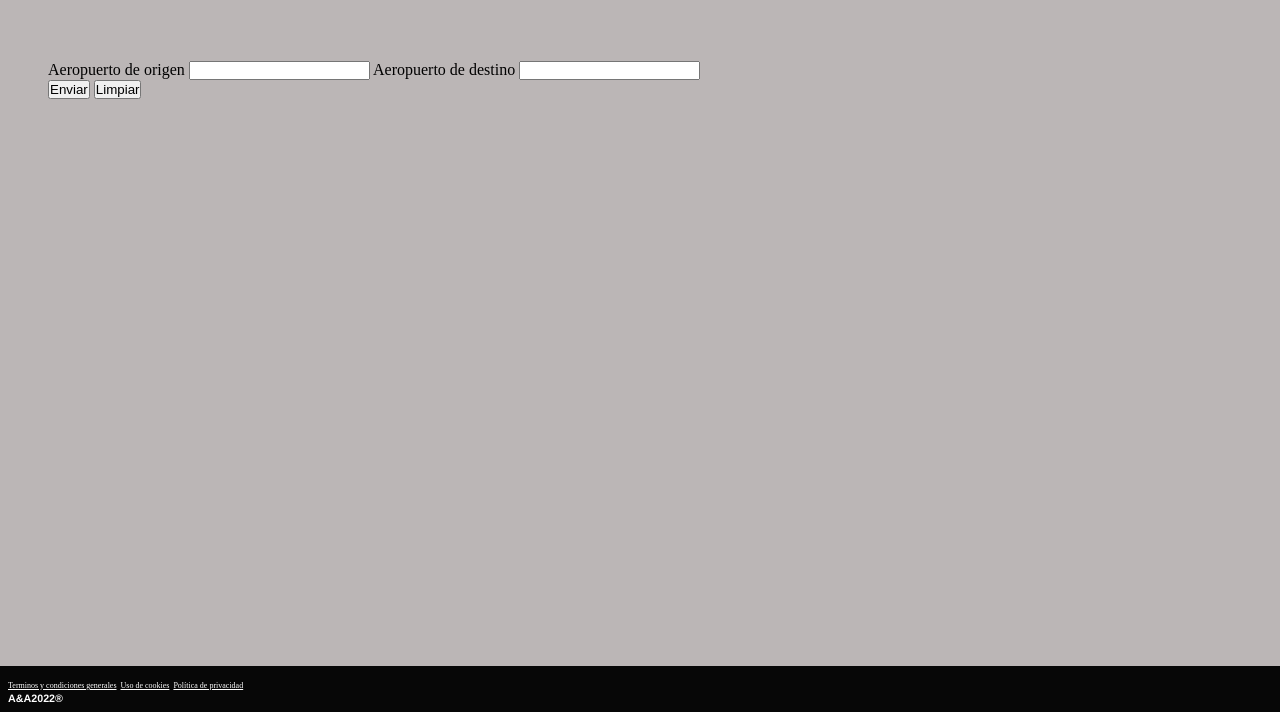
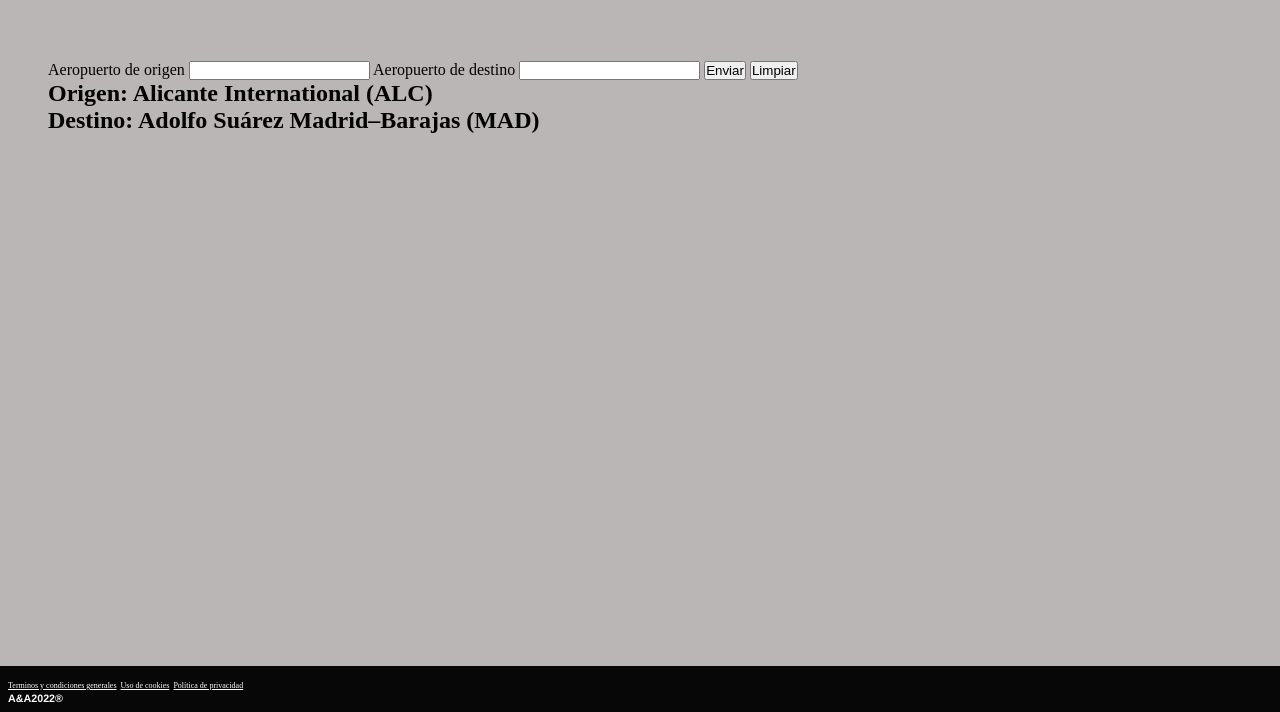
Before and after one commit to alexander970/buscador-vuelos, a plain HTML site: page index.html in a window 1280 px wide. Shown: the part 88-800 px from the top of the page. Drawn offline with Linux system fonts and the light colour scheme; no server answers.

Commit message:
idea de como hacer lo de los aeropuertos

```diff
--- a/index.html
+++ b/index.html
@@ -23,9 +23,12 @@
             <label for="destino">Aeropuerto de destino</label>
             <input type="text" id="destino" name="destino" required maxlength="3">
 
+            <button type="submit">Enviar</button>
+            <button type="reset">Limpiar</button>
           </form>
-          <button type="submit">Enviar</button>
-          <button type="reset">Limpiar</button>
+          <h2>Origen: Alicante International (ALC)</h2>
+          <h2>Destino: Adolfo Suárez Madrid–Barajas (MAD)</h2>
+
       </section>
     </main>
     <footer>
```
